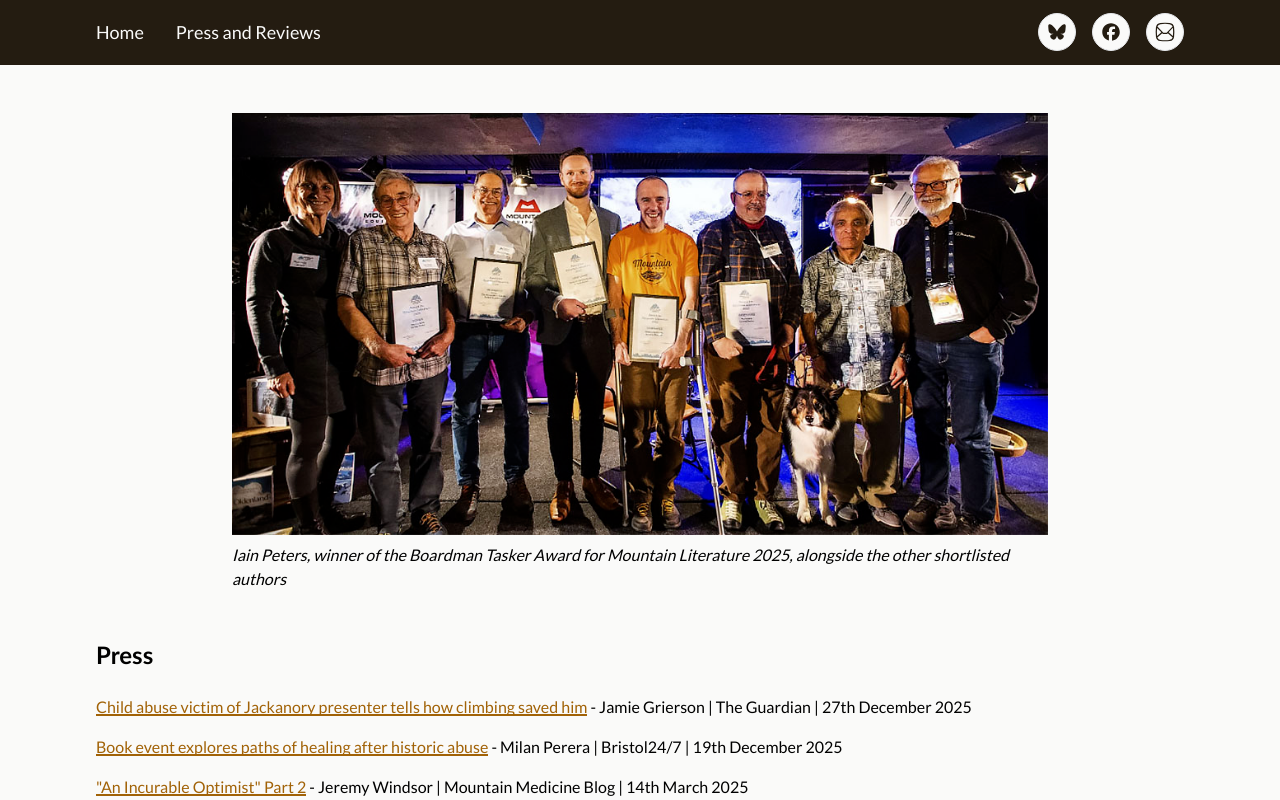
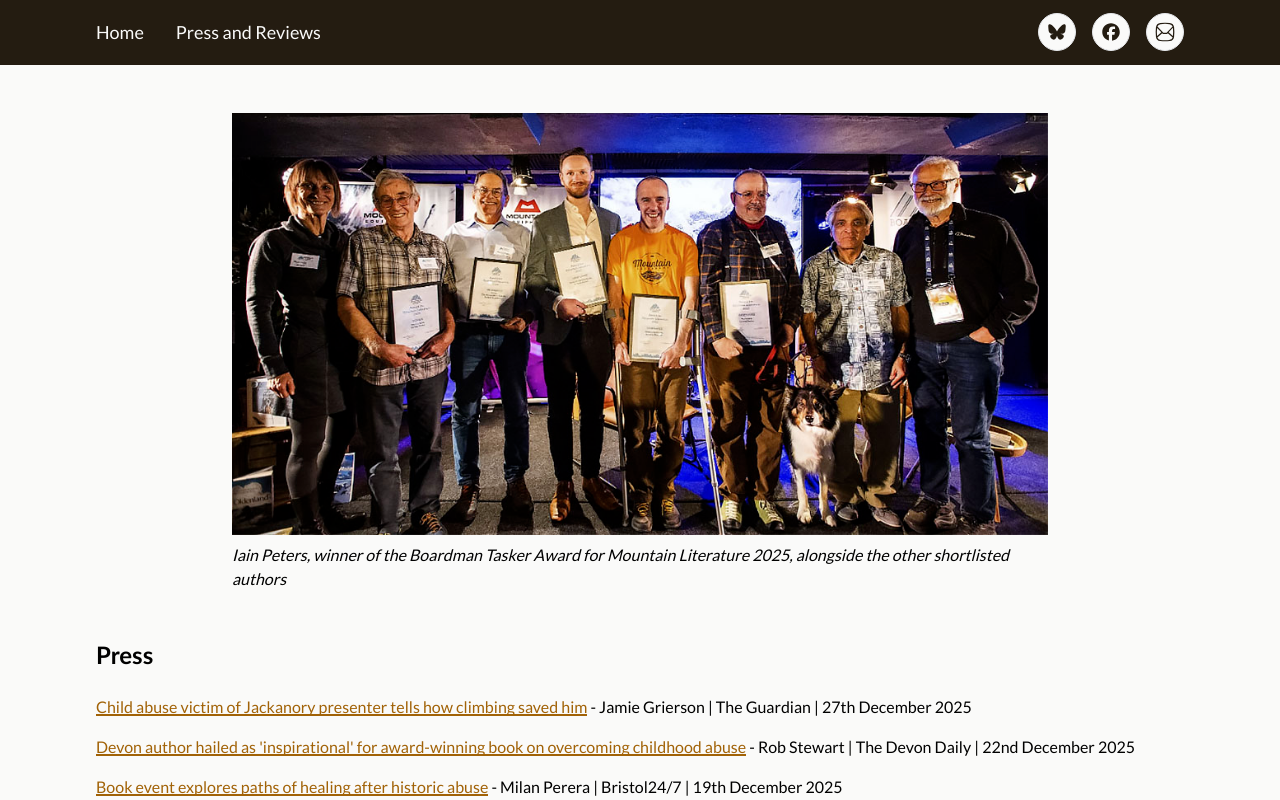
Before and after one commit to simonryrie/iain-peters, a SvelteKit app: page /press-and-reviews in a window 1280 px wide. Shown: the top 800 px of the page. Built offline with nearby package versions, Linux system fonts and the light colour scheme.

Commit message:
feat(Press): Add Devon Daily link)

```diff
--- a/src/routes/press-and-reviews/+page.svelte
+++ b/src/routes/press-and-reviews/+page.svelte
@@ -29,6 +29,14 @@
 					>Child abuse victim of Jackanory presenter tells how climbing saved him</a
 				>
 				<span> - Jamie Grierson | The Guardian | 27th December 2025</span>
+			</article>
+			<article>
+				<a
+					href="https://www.thedevondaily.co.uk/news/local-news/devon-author-hailed-inspirational-award-winning-book-overcoming-childhood-abuse"
+					>Devon author hailed as 'inspirational' for award-winning book on overcoming childhood
+					abuse</a
+				>
+				<span> - Rob Stewart | The Devon Daily | 22nd December 2025</span>
 			</article>
 			<article>
 				<a
```
